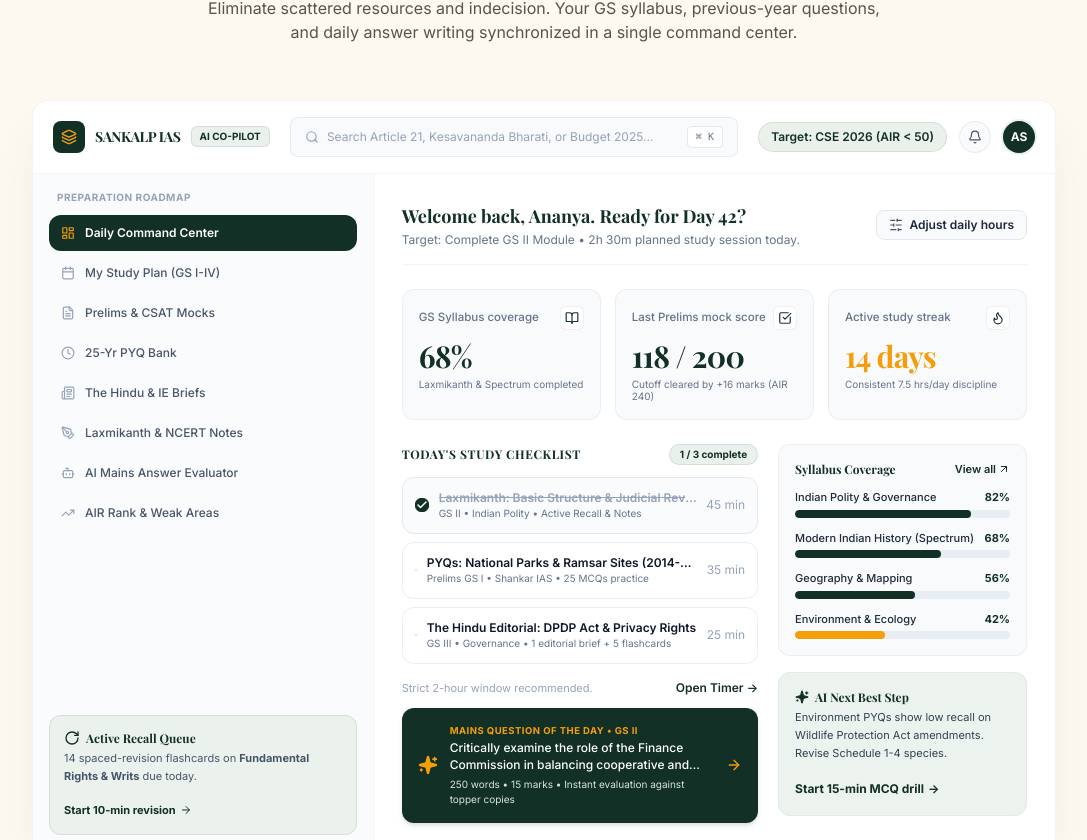
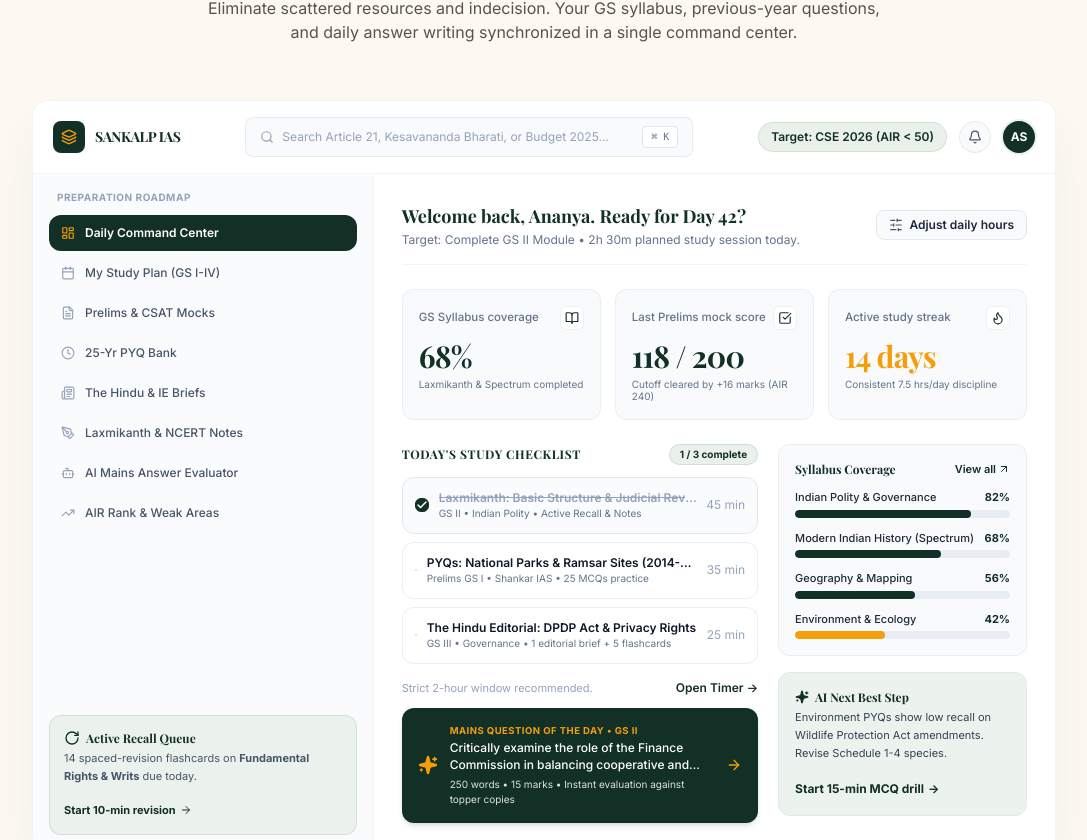
Before and after one commit to Farhaan-Coder/UPSC_WEBPAGE_UPDATED, a React (Vite) app: page / in a window 1280 px wide. Shown: the part 2414-3254 px from the top of the page, without its empty margins (96-1183 px from the left). Built offline with nearby package versions, Linux system fonts and the light colour scheme; a web font is replaced by a local one.

Commit message:
fix: remove AI CO-PILOT badge from DashboardPreview and Footer

```diff
--- a/src/components/DashboardPreview.jsx
+++ b/src/components/DashboardPreview.jsx
@@ -126,9 +126,6 @@ export default function DashboardPreview() {
                   <Layers className="w-4 h-4" />
                 </div>
                 <span className="font-serif font-bold text-sm text-[#133026] tracking-tight">SANKALP IAS</span>
-                <span className="bg-[#EAF1EB] text-[#133026] text-[10px] font-bold px-2 py-0.5 rounded-md border border-[#133026]/10">
-                  AI CO-PILOT
-                </span>
               </div>
 
               <div className="flex-1 max-w-md hidden md:flex items-center gap-2 bg-slate-50 hover:bg-slate-100 border border-slate-200/80 rounded-lg px-3.5 py-2 text-xs text-slate-600 transition-colors duration-200 cursor-text">
--- a/src/components/Footer.jsx
+++ b/src/components/Footer.jsx
@@ -53,9 +53,6 @@ export default function Footer() {
               </div>
               <span className="font-serif font-bold text-lg text-white tracking-tight">
                 SANKALP IAS
-              </span>
-              <span className="bg-white/10 border border-white/10 text-[#F59E0B] text-[10px] font-semibold px-2 py-0.5 rounded">
-                AI CO-PILOT
               </span>
             </a>
 
```
